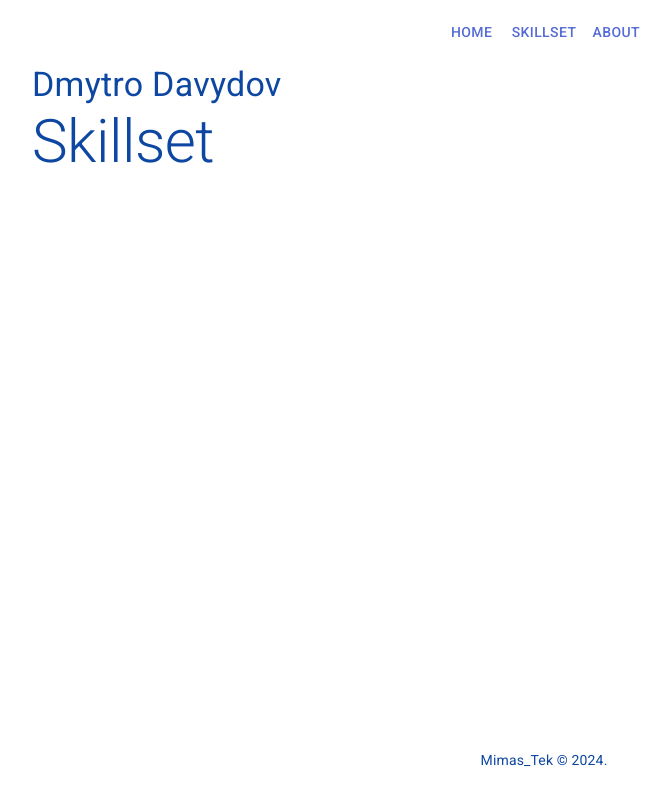
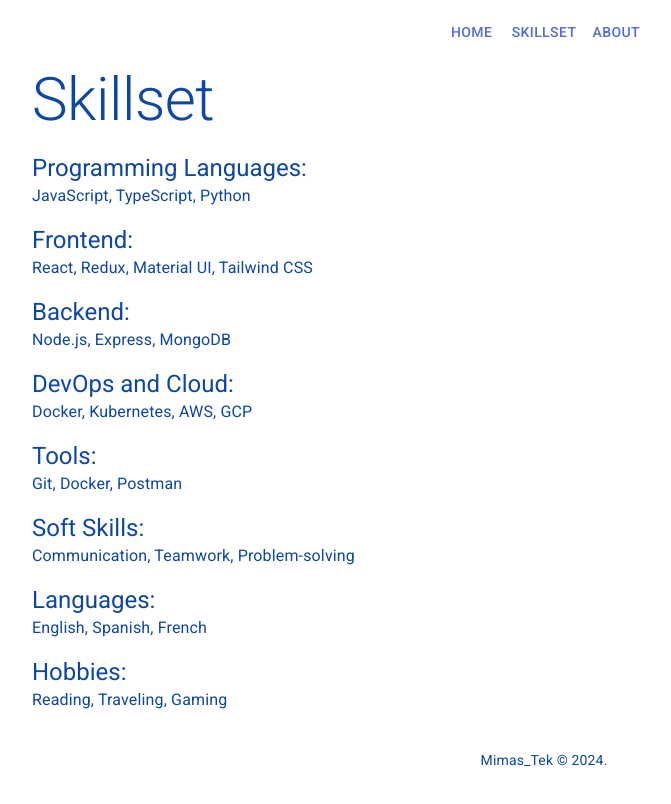
Before and after one commit to Dmitry16/mimas-tek, a React (Vite) app: page /mimas-tek/skillset in a window 1280 px wide. Shown: the top 804 px of the page, without its empty margins (96-767 px from the left). Built offline with nearby package versions, Linux system fonts and the light colour scheme.

Commit message:
content for skillset page added

```diff
--- a/src/pages/Skillset.jsx
+++ b/src/pages/Skillset.jsx
@@ -5,12 +5,81 @@ const Skillset = () => {
     return (
         <Box sx={{ mx: 8 }}>
             <Stack spacing={0}>
-                <Typography variant="h4" component="h1" color="text.darkBlue">
-                    Dmytro Davydov
-                </Typography>
                 <Typography variant="h2" component="h1" color="text.darkBlue">
                     Skillset
                 </Typography>
+                <Box sx={{ mt: 2 }}>
+                    <Typography variant="h5" component="h2" color="text.darkBlue">
+                        Programming Languages:
+                    </Typography>
+                    <Typography variant="body1" color="text.darkBlue">
+                        JavaScript, TypeScript, Python
+                    </Typography>
+                </Box>
+                <Box sx={{ mt: 2 }}>
+                    <Typography variant="h5" component="h2" color="text.darkBlue">
+                        Frontend:
+                    </Typography>
+                    <Typography variant="body1" color="text.darkBlue">
+                        React, Redux, Material UI, Tailwind CSS
+                    </Typography>
+                </Box>
+                <Box sx={{ mt: 2 }}>
+                    <Typography variant="h5" component="h2" color="text.darkBlue">
+                        Backend:
+                    </Typography>
+                    <Typography variant="body1" color="text.darkBlue">
+                        Node.js, Express, MongoDB
+                    </Typography>
+                </Box>
+                <Box sx={{ mt: 2 }}>
+                    <Typography variant="h5" component="h2" color="text.darkBlue">
+                        DevOps and Cloud:
+                    </Typography>
+                    <Typography variant="body1" color="text.darkBlue">
+                        Docker, Kubernetes, AWS, GCP
+                    </Typography>
+                </Box>
+                <Box sx={{ mt: 2 }}>
+                    <Typography variant="h5" component="h2" color="text.darkBlue">
+                        Tools:
+                    </Typography>
+                    <Typography variant="body1" color="text.darkBlue">
+                        Git, Docker, Postman
+                    </Typography>
+                </Box>
+                <Box sx={{ mt: 2 }}>
+                    <Typography variant="h5" component="h2" color="text.darkBlue">
+                        Soft Skills:
+                    </Typography>
+                    <Typography variant="body1" color="text.darkBlue">
+                        Communication, Teamwork, Problem-solving
+                    </Typography>
+                </Box>
+                <Box sx={{ mt: 2 }}>
+                    <Typography variant="h5" component="h2" color="text.darkBlue">
+                        Languages:
+                    </Typography>
+                    <Typography variant="body1" color="text.darkBlue">
+                        English, Spanish, French
+                    </Typography>
+                </Box>
+                <Box sx={{ mt: 2 }}>
+                    <Typography variant="h5" component="h2" color="text.darkBlue">
+                        Hobbies:
+                    </Typography>
+                    <Typography variant="body1" color="text.darkBlue">
+                        Reading, Traveling, Gaming
+                    </Typography>
+                </Box>
+                <Box sx={{ mt: 2 }}>
+                    <Typography variant="h5" component="h2" color="text.darkBlue">
+                        Interests:
+                    </Typography>
+                    <Typography variant="body1" color="text.darkBlue">
+                        AI, Blockchain, Web Development
+                    </Typography>
+                </Box>
             </Stack>
         </Box>
     );
```
